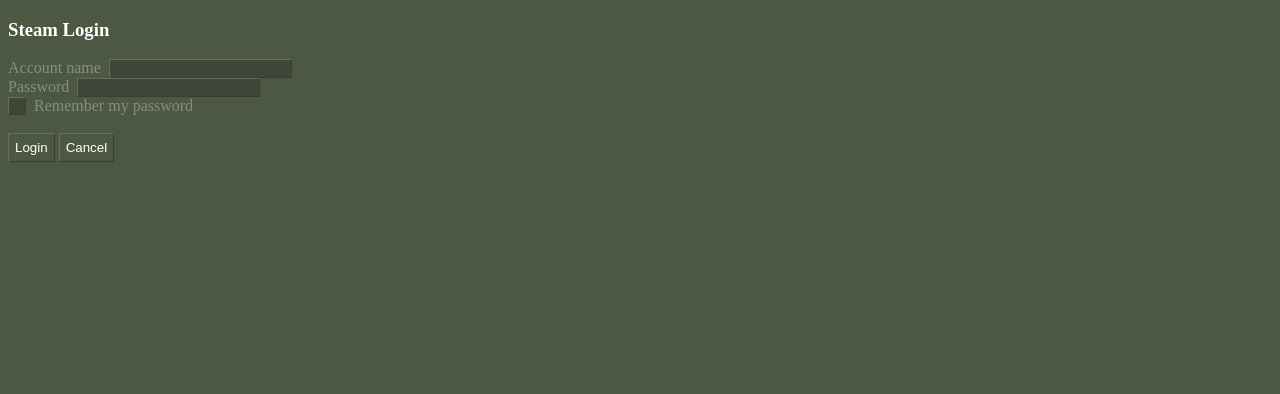
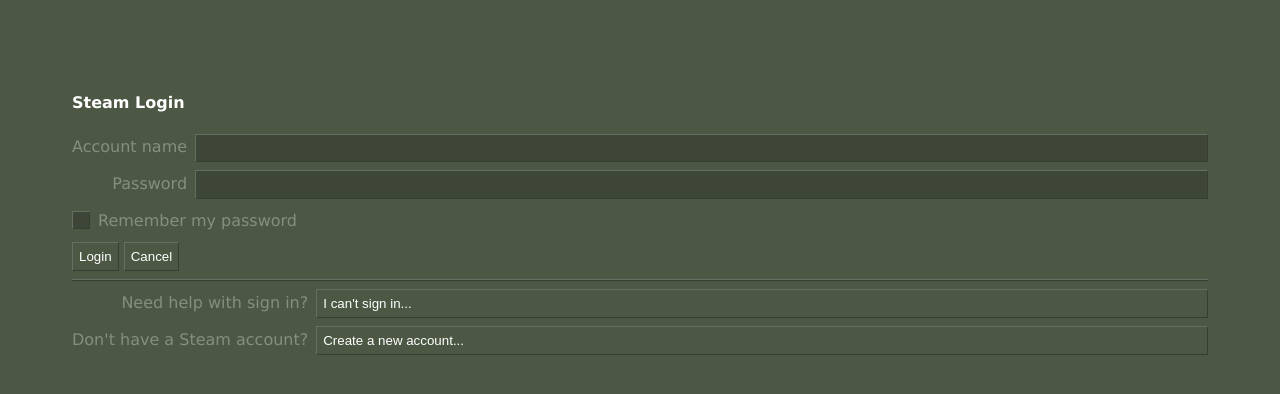
Before and after one commit to izquiratops/dummy-steam-site, a plain HTML site: page index.html in a window 1280 px wide. Drawn offline with Linux system fonts and the light colour scheme.

Commit message:
General layout update

```diff
--- a/index.html
+++ b/index.html
@@ -8,21 +8,31 @@
     <link rel="stylesheet" href="./style.css">
 </head>
 <body>
-    <h3>Steam Login</h3>
-    <div class="text-input-wrapper">
+    <h4>Steam Login</h4>
+    <div class="list-wrapper">
+        <div class="labeled-items-grid">
             <label for="username">Account name</label>
             <input type="text" id="username" name="username">
-    </div>
-    <div class="text-input-wrapper">
             <label for="password">Password</label>
             <input type="password" id="password" name="password">
         </div>
-    <div>
+
         <input type="checkbox" id="remember-credentials" name="remember-credentials">
         <label for="remember-credentials">Remember my password</label>
-    </div>
-    <br>
+
+        <div>
             <button>Login</button>
             <button>Cancel</button>
+        </div>
+    </div>
+
+    <hr>
+
+    <div class="labeled-items-grid">
+        <label for="username">Need help with sign in?</label>
+        <button>I can't sign in...</button>
+        <label for="username">Don't have a Steam account?</label>
+        <button>Create a new account...</button>
+    </div>
 </body>
 </html>
--- a/style.css
+++ b/style.css
@@ -1,18 +1,11 @@
-/* @font-face {
-    font-family: "WineTahomaBit";
-    src: url("WineTahomaBit.ttf");
-} */
-
 :root {
     --background: #4C5844; /* hsl(96,12,30); */
     --input-background: #3E4637; /* hsl(92,12,24); */
     --font-primary: #FFFFFF; /* hsl(0,0,100); */
     --font-secondary: #848F7D; /* hsl(96,7,52); */
     --active-accent: #C3B44F; /* hsl(52,49,53); */
-    --input-radius: #374030; /* hsl(93,14,21); */
-    --input-radius-shadow: #636660; /* hsl(90,3,38); */
-    --button-radius: #696E65; /* hsl(93,4,41); */
-    --button-radius-shadow: #374030; /* hsl(93,14,21); */
+    --shadow-clear: #696E65; /* hsl(93,4,41); */
+    --shadow-dark: #374030; /* hsl(93,14,21); */
 }
 
 * {
@@ -22,79 +15,115 @@
 html, body {
     height: 100%;
     width: 100%;
+    margin: 0;
+    padding: 36px;
 }
 
 body {
-    font-family: "ＭＳ Ｐゴシック";
+    font-family: Verdana;
     font-smooth: never;
-    -webkit-font-smoothing : none;
-
     color: var(--font-primary);
     background: var(--background);
 }
 
 button {
     border-radius: 0;
-    padding: 6px;
+    height: 1.8rem;
     background-color: var(--background);
     color: var(--font-primary);
     border: 1px solid;
-    border-color: var(--button-radius) var(--button-radius-shadow) var(--button-radius-shadow) var(--button-radius);
+    border-color: var(--shadow-clear) var(--shadow-dark) var(--shadow-dark) var(--shadow-clear);
+    text-align: start;
 }
 
-.text-input-wrapper {
-    display: flex;
-    align-items: baseline;
-    gap: 8px;
+button:active {
+    color: var(--font-secondary);
+    background-color: var(--input-background);
+    border-color: var(--shadow-dark) var(--shadow-clear) var(--shadow-clear) var(--shadow-dark);
 }
 
 label {
     color: var(--font-secondary);
     user-select: none;
-    display: flex;
-    align-items: center;
+    transition: color 100ms ease;
+}
+
+/* Labeled item wrapper */
+.labeled-items-grid {
+    display: grid;
+    grid-template-columns: auto minmax(max-content, 1fr);
+    align-items: baseline;
+    gap: 8px;
+}
+
+.labeled-items-grid label {
+    text-align: end;
 }
 
 input {
+    height: 1.8rem;
     border: 1px solid;
     outline: none;
 }
 
+[type="checkbox"] + label {
+    display: flex;
+}
+
+/* Hide the default checkbox square */
 [type="checkbox"]:not(:checked),
 [type="checkbox"]:checked {
     display: none;
 }
 
+/* Checkbox label checked */
 [type="checkbox"]:checked + label {
     color: var(--active-accent);
 }
 
+/* Checkbox square */
 [type="checkbox"] + label:before {
-    display: inline-block;
+    display: grid;
+    place-content: center;
     width: 1rem;
     height: 1rem;
     margin-right: 8px;
     border: 1px solid;
-    border-color: var(--button-radius) var(--button-radius-shadow) var(--button-radius-shadow) var(--button-radius);
+    border-color: var(--shadow-clear) var(--shadow-dark) var(--shadow-dark) var(--shadow-clear);
     background: var(--input-background);
 }
 
+/* Checkbox square not checked */
 [type="checkbox"]:not(:checked) + label:before {
     content: '';
 }
 
+/* Checkbox square checked */
 [type="checkbox"]:checked + label:before {
-    content: '✕';
+    content: '✓';
 }
 
 [type="checkbox"]:checked {
     background: var(--input-background);
-    border-color: var(--button-radius) var(--button-radius-shadow) var(--button-radius-shadow) var(--button-radius);
+    border-color: var(--shadow-clear) var(--shadow-dark) var(--shadow-dark) var(--shadow-clear);
     color: var(--active-accent);
 }
 
 [type="text"], [type="password"] {
     background: var(--input-background);
-    border-color: var(--button-radius) var(--button-radius-shadow) var(--button-radius-shadow) var(--button-radius);
+    border-color: var(--shadow-clear) var(--shadow-dark) var(--shadow-dark) var(--shadow-clear);
     color: var(--font-primary);
 }
+
+hr {
+    border-top: 1px solid var(--shadow-clear);
+    border-bottom: 1px solid var(--shadow-dark);
+    border-right: 0;
+    border-left: 0;
+}
+
+.list-wrapper {
+    display: flex;
+    flex-flow: column nowrap;
+    gap: 12px;
+}
```
Lines whose indentation alone changed are shown as unchanged.
